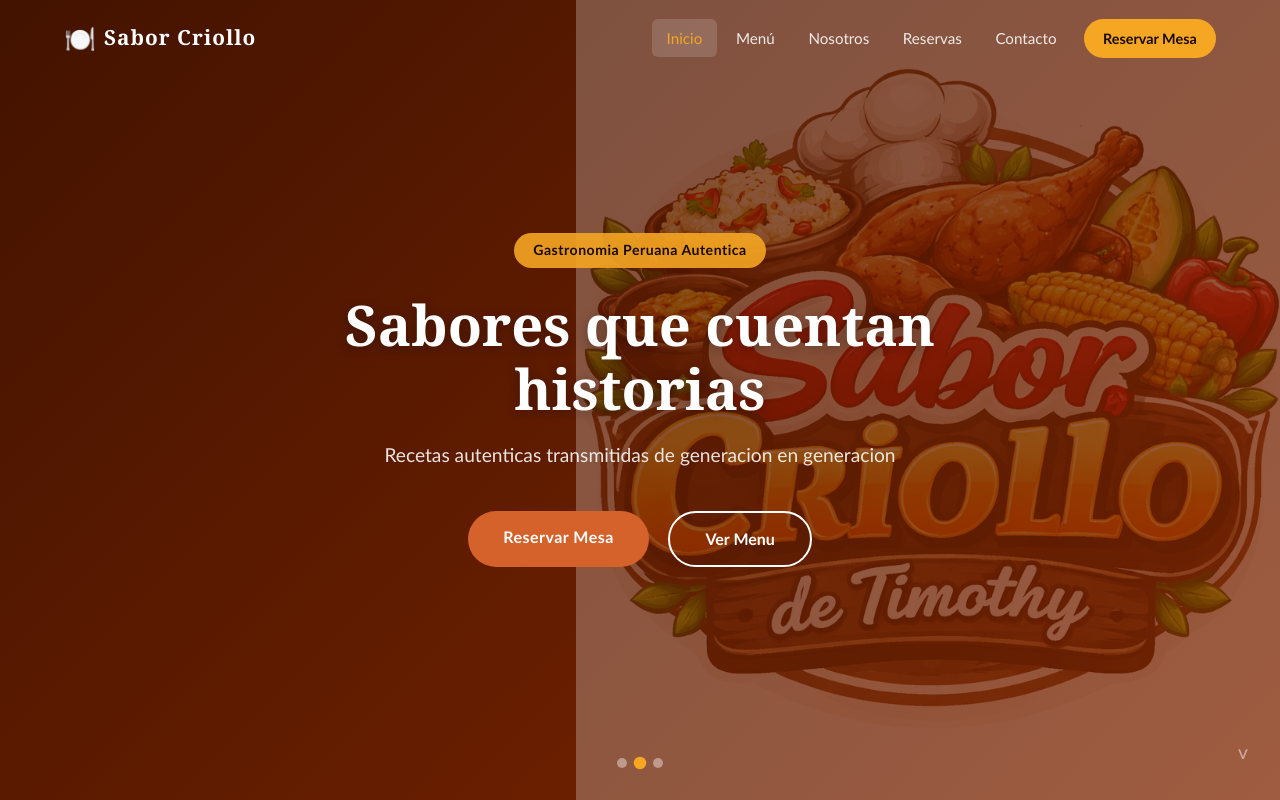
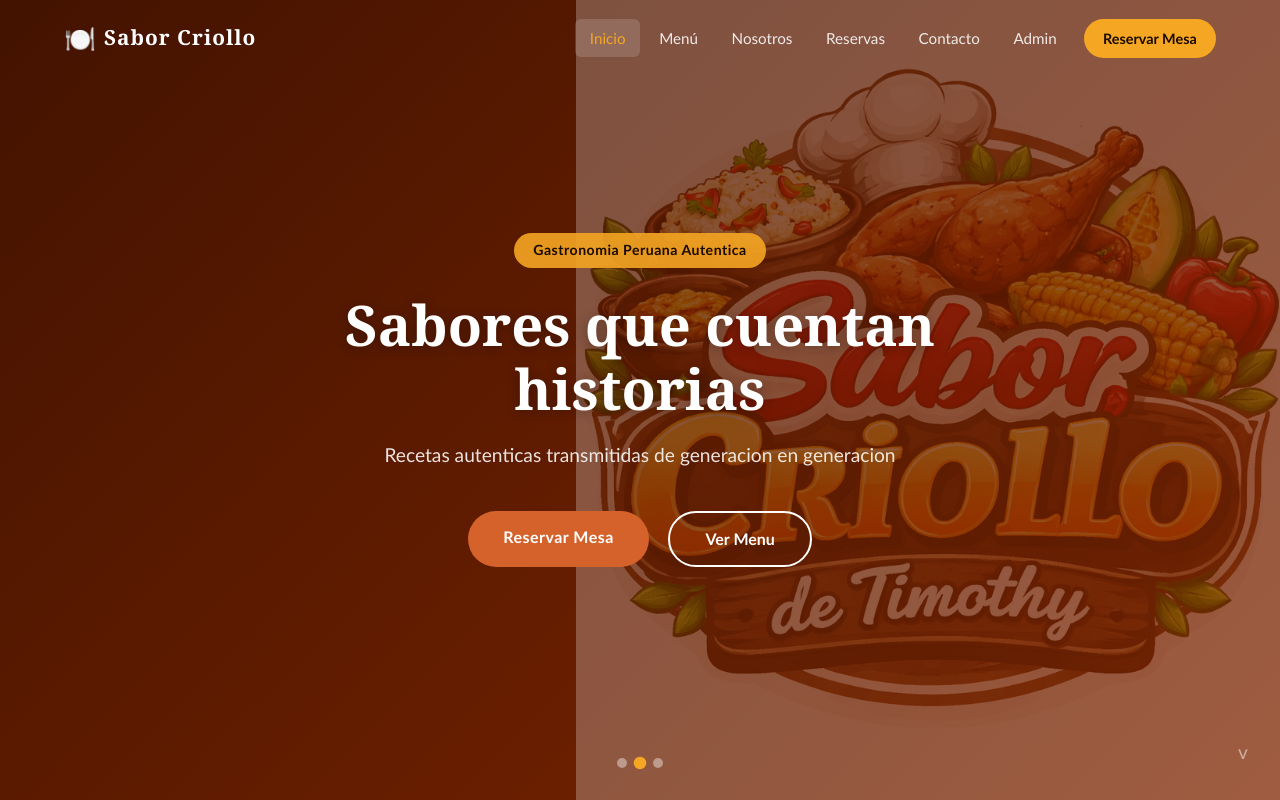
Before and after one commit to joeltimoteog-bot/sabor-criollo, a React (Vite) app: page / in a window 1280 px wide. Shown: the top 800 px of the page. Built offline with nearby package versions, Linux system fonts and the light colour scheme.

Commit message:
agregar link admin en navbar

```diff
--- a/src/components/Navbar.jsx
+++ b/src/components/Navbar.jsx
@@ -8,6 +8,7 @@ const links = [
   { to: '/nosotros', label: 'Nosotros' },
   { to: '/reservas', label: 'Reservas' },
   { to: '/contacto', label: 'Contacto' },
+  { to: '/admin/reservas', label: 'Admin' },
 ]
 
 export default function Navbar() {
```
